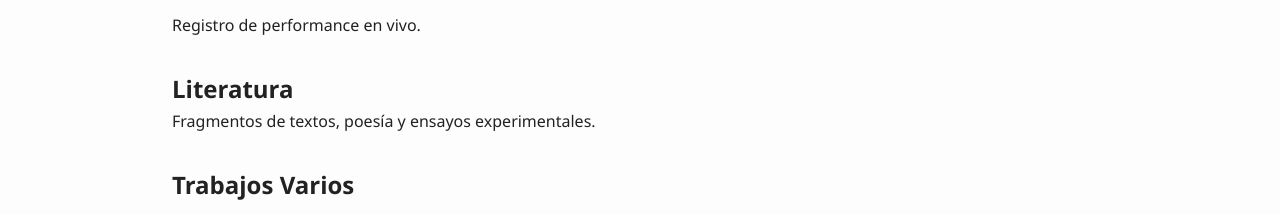
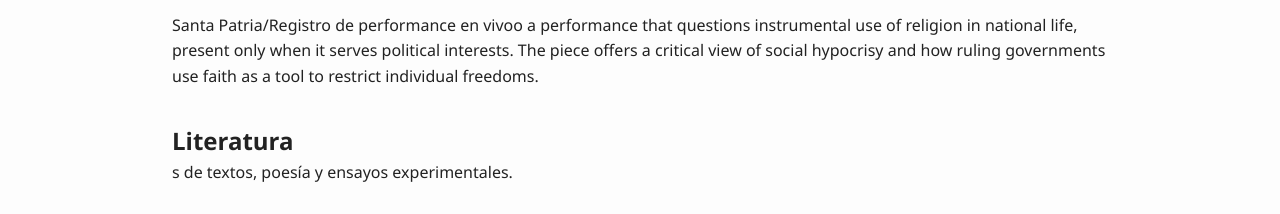
Before and after one commit to Fernan2art/FernandoSalazar.github.io, a plain HTML site: page catalogo.html in a window 1280 px wide. Shown: the part 1313-1527 px from the top of the page. Drawn offline with Linux system fonts and the light colour scheme.

Commit message:
Update catalogo.html

```diff
--- a/catalogo.html
+++ b/catalogo.html
@@ -52,12 +52,15 @@ LAT INOAMERICANOS</p>
         </section>
         <section class="categoria">
             <h2>Performance</h2>
-            <video src="videos/performance1.mp4" controls></video>
-            <p>Registro de performance en vivo.</p>
+            <video src="SP.mp4" controls></video>
+            <p>Santa Patria/Registro de performance en vivoo
+
+ a performance that questions instrumental use of religion in national life, present only when it serves political interests. The piece offers a critical view of social hypocrisy and how ruling governments use faith as a tool to restrict individual freedoms.
+            </p>
         </section>
         <section class="categoria">
             <h2>Literatura</h2>
-            <p>Fragmentos de textos, poesía y ensayos experimentales.</p>
+      s de textos, poesía y ensayos experimentales.</p>
         </section>
         <section class="categoria">
             <h2>Trabajos Varios</h2>
```
